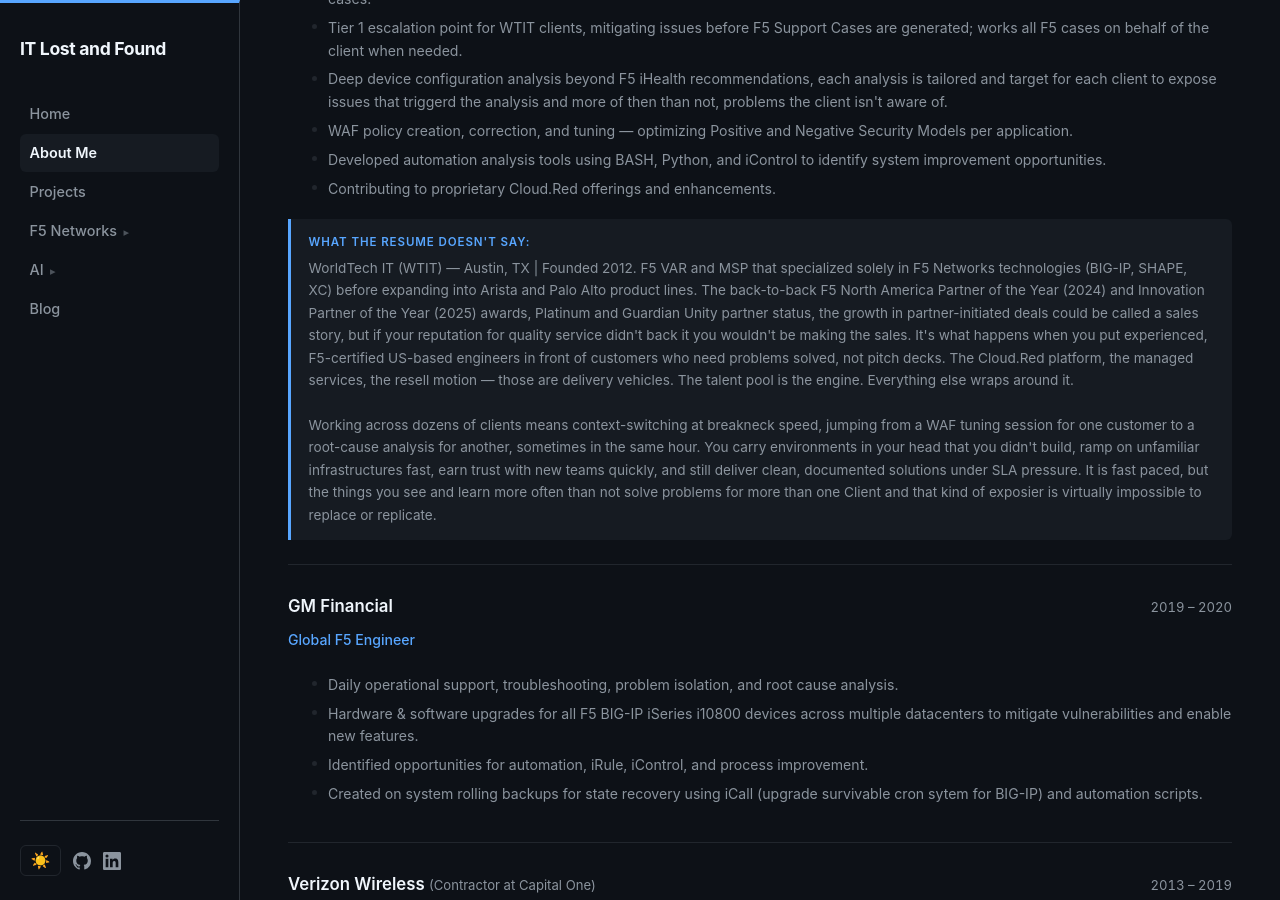
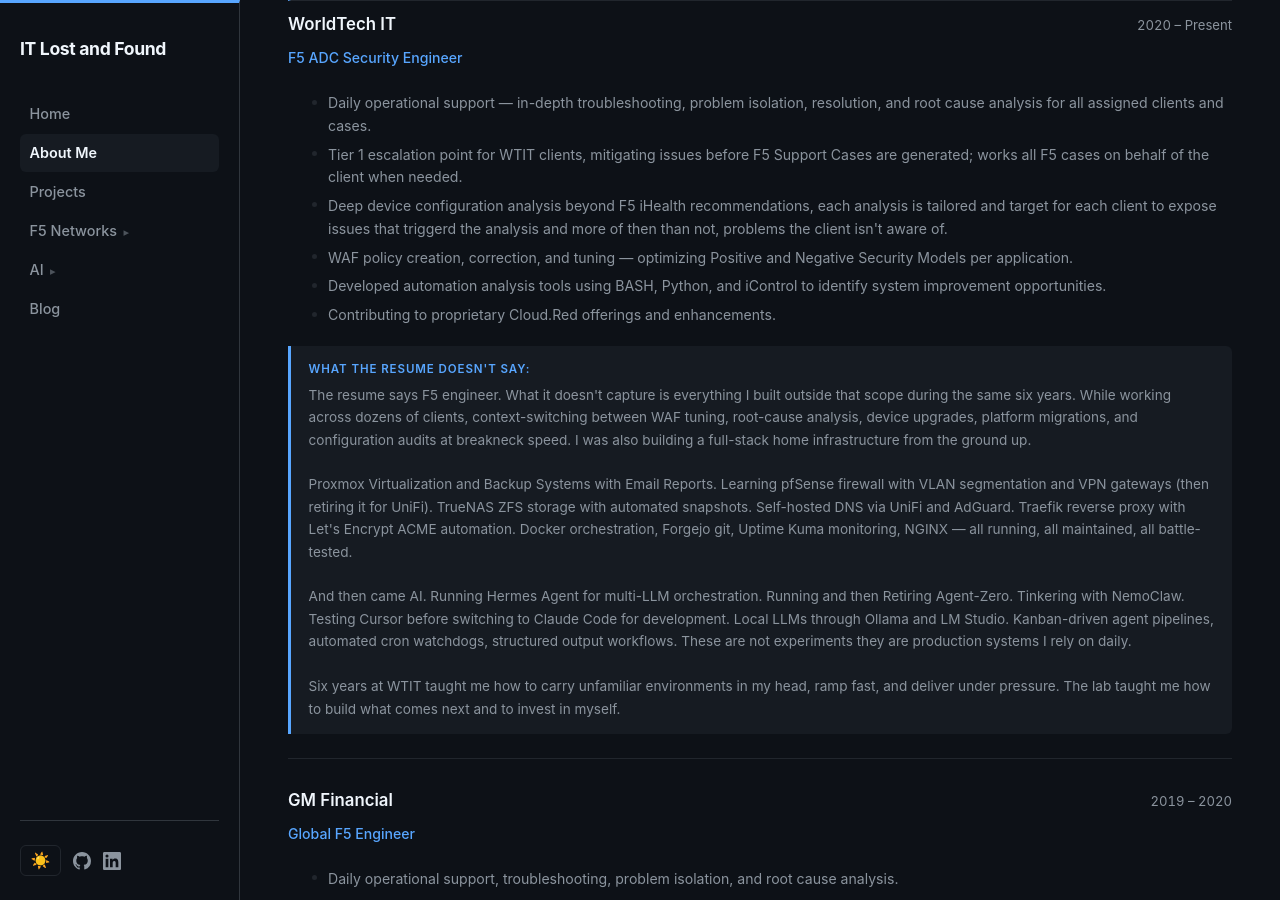
Before and after one commit to itlostandfound/Jekyll.GitHub, a Jekyll site: the page built from about.markdown, in a window 1280 px wide and 900 px high, scrolled down 2402 px. Built offline with Jekyll 4.4.1, drawn with Linux system fonts in a browser that asks for light colours; some of the changed text lies outside the part shown.

Commit message:
Revise about page content and structure

```diff
--- a/about.markdown
+++ b/about.markdown
@@ -6,15 +6,15 @@ permalink: /about/
 
 <div class="resume-hero">
   <h1 class="resume-name">Michael Yates</h1>
-  <p class="resume-tagline">F5 ADC Security Engineer &nbsp;·&nbsp; Infrastructure Architect &nbsp;·&nbsp; Automation Builder</p>
+  <p class="resume-tagline">Infrastructure Architect &nbsp;·&nbsp; Automation Engineer &nbsp;·&nbsp; AI Builder</p>
   <p class="resume-summary">Organized and motivated team player delivering valuable technology solutions and best practices for information assets, maximizing organization-wide productivity, and driving profitability. 20+ years across Unix systems, enterprise networking, load balancing, application security, and automation.</p>
   <div class="job-beyond">
     <span class="job-beyond-label">What the resume doesn't say:</span>
-    <p>I've been doing this long enough to remember when F5 ran on v9 with exposure to v3, and I've stuck around because the problems only got more interesting, not less. I'd rather spend the time automating myself out of a task than do it manually twice, because automation equals accuracy, and speed is the byproduct.<br />
+    <p>I've been doing infrastructure long enough to remember when F5 ran on v9, and the problems only got more interesting, not less. 20+ years of keeping things running taught me how systems fail, how to automate the fixes, and how to build so the 2 AM call never comes. The next set of problems — AI orchestration, agent pipelines, LLM-driven runbooks — is where that experience compounds.<br />
     <br />
-    I believe the best infrastructure is the kind nobody notices because it just works. The skillsets beyond my resume are an investment in myself, my future, and my ability to provide value.<br />
+    I believe the best infrastructure is the kind nobody notices because it just works. The skills beyond my resume aren't side projects — they're the direction I'm building toward.<br />
     <br />
-    AI orchestration, self-hosted infrastructure, LLM Wiki Brains, LLM Runbooks, automation I build because I'd rather script than repeat aren't hobbies. They're the direction I'm moving. 20+ years keeping things running, and I'm just getting started on what comes next.</p>
+    Self-hosted infrastructure that actually stays up, automation I build because I'd rather script than repeat, AI agents that turn knowledge into action — the compound leverage is real. Twenty years of infrastructure experience is the foundation, not the ceiling.</p>
   </div>
 </div>
 
@@ -41,6 +42,9 @@ permalink: /about/
         <li>Information Security, Risk Management</li>
         <li>TLS/SSL Cipher Suite Analysis</li>
         <li>TLS/SSL Security Assessment</li>
+        <span class="beyond-badge">Not on the resume</span>
+        <li>Let's Encrypt + ACME Certificate Automation (Traefik)</li>
+        <li>SSL/TLS Termination & End-to-End Encryption</li>
       </ul>
     </div>
 
@@ -63,6 +67,10 @@ permalink: /about/
         <li>UNIX BIND, Domain Management</li>
         <li>Multi-tier Network Architectures</li>
         <li>Network Segmentation / VLAN Management</li>
+        <span class="beyond-badge">Not on the resume</span>
+        <li>Cloudflare DNS Management</li>
+        <li>Dynamic DNS</li>
+        <li>UniFi DNS / AdGuard Hybrid</li>
       </ul>
     </div>
 
@@ -70,11 +78,15 @@ permalink: /about/
       <h3>Systems & Infrastructure</h3>
       <ul>
         <li>Solaris, IBM AIX, Linux, Windows, Mac</li>
-        <li>Disaster Recovery, System Monitoring</li>
+        <li>Disaster Recovery & System Monitoring</li>
         <span class="beyond-badge">Not on the resume</span>
-        <li>Docker & Docker Networking</li>
-        <li>ProxMox, pfSense, Unifi, TrueNAS</li>
-
+        <li>Proxmox VE Cluster (Virtualization & HA)</li>
+        <li>pfSense Firewall & VPN Gateway (Retired)</li>
+        <li>UniFi Network Management</li>
+        <li>TrueNAS ZFS Storage & Snapshots</li>
+        <li>Automated Backup Strategies & Testing</li>
+        <li>SMB/NFS Share Management</li>
+        <li>Offsite Replication & Disaster Recovery</li>
       </ul>
     </div>
 
@@ -84,38 +96,37 @@ permalink: /about/
         <li>HTTP Debugging, TCP Dump Analysis</li>
         <li>Wireshark</li>
         <li>Web Administration & Support</li>
-        <li>Let's Encrypt, Self-Hosting, Open Source</li>
+        <li>Self-Hosting, Open Source</li>
       </ul>
     </div>
 
     <div class="skill-card skill-card--beyond">
-      <h3>Home Lab & Homelab Infra <span class="beyond-badge">Not on the resume</span></h3>
+      <h3>Home Lab & Self-Hosted Infrastructure <span class="beyond-badge">Not on the resume</span></h3>
       <ul>
-        <li>Proxmox VE Cluster (Virtualization & HA)</li>
         <li>Docker & Docker Compose Orchestration</li>
         <li>Traefik Reverse Proxy & Dynamic Routing</li>
         <!-- <li>GitHub Actions & CI/CD Pipelines</li> - In-Progress for Created Application Publications -->
         <li>Jekyll Static Site Generation & GitHub Pages</li>
         <li>NGINX Web Server Administration</li>
+        <li>Forgejo Self-Hosted Git Repo</li>
+        <li>Uptime Kuma Monitoring & Alerting</li>
       </ul>
     </div>
 
     <div class="skill-card skill-card--beyond">
-      <h3>Self-Hosted Services <span class="beyond-badge">Not on the resume</span></h3>
+      <h3>Container Orchestration <span class="beyond-badge">Not on the resume</span></h3>
       <ul>
-        <li>Hermes AI Agent Orchestration (Multi-LLM)</li>
-        <li>Forgejo Self-Hosted Git Repo</li>
-        <!-- <li>Tailscale Mesh VPN</li> - Future Project - Roadmapped -->
-        <li>Uptime Kuma Monitoring & Alerting</li>
-        <li>pfSense Firewall & VPN Gateway (Retired)</li>
-        <li>UniFi Network Management</li>
-        <li>UniFi DNS / AdGuard Hybrid</li>
+        <li>K3s Lightweight Kubernetes (Pending Lab Redesign)</li>
+        <!-- <li>Helm Charts & Manifest Management</li> - Pending Lab Redesign -->
+        <li>Container Networking</li>
+        <li>Persistent Storage & Stateful Workloads</li>
       </ul>
     </div>
 
     <div class="skill-card skill-card--beyond">
-      <h3>AI & Automation Tooling <span class="beyond-badge">Not on the resume</span></h3>
+      <h3>AI & Agent Orchestration <span class="beyond-badge">Not on the resume</span></h3>
       <ul>
+        <li>Hermes Agent Orchestration (Multi-LLM)</li>
         <li>Claude Code, Local LLMs (Ollama & LM Studio)</li>
         <li>AI Agent Development & Prompt Engineering</li>
         <!-- <li>Python API Integrations & Scripting</li> - Lightly Used, but Future Planning for Custom Hermes and Claude Dashboard -->
@@ -123,36 +134,6 @@ permalink: /about/
         <li>Automated Cron Jobs & Watchdog Pipelines</li>
         <li>Structured Output & JSON Schema Workflows</li>
         <li>AI Memory & Token Efficiency Obsession</li>
-      </ul>
-    </div>
-
-    <div class="skill-card skill-card--beyond">
-      <h3>Storage & Backup <span class="beyond-badge">Not on the resume</span></h3>
-      <ul>
-        <li>TrueNAS ZFS Storage & Snapshots</li>
-        <li>Automated Backup Strategies & Testing</li>
-        <li>SMB/NFS Share Management</li>
-        <li>Offsite Replication & Disaster Recovery</li>
-      </ul>
-    </div>
-
-    <div class="skill-card skill-card--beyond">
-      <h3>DNS & TLS Automation <span class="beyond-badge">Not on the resume</span></h3>
-      <ul>
-        <li>Let's Encrypt + ACME Certificate Automation (Traefik)</li>
-        <li>Cloudflare DNS Management</li>
-        <li>Dynamic DNS</li>
-        <li>SSL/TLS Termination & End-to-End Encryption</li>
-      </ul>
-    </div>
-
-    <div class="skill-card skill-card--beyond">
-      <h3>Docker, Kubernetes, & Container Orchestration <span class="beyond-badge">Not on the resume</span></h3>
-      <ul>
-        <li>K3s Lightweight Kubernetes (Pending Lab Redsign)</li>
-        <!-- <li>Helm Charts & Manifest Management</li> - Pending Lab Redsign -->
-        <li>Container Networking</li>
-        <li>Persistent Storage & Stateful Workloads</li>
       </ul>
     </div>
 
@@ -222,9 +203,13 @@ permalink: /about/
     </ul>
     <div class="job-beyond">
       <span class="job-beyond-label">What the resume doesn't say:</span>
-      <p>WorldTech IT (WTIT) — Austin, TX | Founded 2012. F5 VAR and MSP that specialized solely in F5 Networks technologies (BIG-IP, SHAPE, XC) before expanding into Arista and Palo Alto product lines. The back-to-back F5 North America Partner of the Year (2024) and Innovation Partner of the Year (2025) awards, Platinum and Guardian Unity partner status, the growth in partner-initiated deals could be called a sales story, but if your reputation for quality service didn't back it you wouldn't be making the sales. It's what happens when you put experienced, F5-certified US-based engineers in front of customers who need problems solved, not pitch decks. The Cloud.Red platform, the managed services, the resell motion — those are delivery vehicles. The talent pool is the engine. Everything else wraps around it.<br />
+      <p>The resume says F5 engineer. What it doesn't capture is everything I built outside that scope during the same six years. While working across dozens of clients, context-switching between WAF tuning, root-cause analysis, device upgrades, platform migrations, and configuration audits at breakneck speed. I was also building a full-stack home infrastructure from the ground up.<br />
       <br />
-      Working across dozens of clients means context-switching at breakneck speed, jumping from a WAF tuning session for one customer to a root-cause analysis for another, sometimes in the same hour. You carry environments in your head that you didn't build, ramp on unfamiliar infrastructures fast, earn trust with new teams quickly, and still deliver clean, documented solutions under SLA pressure.  It is fast paced, but the things you see and learn more often than not solve problems for more than one Client and that kind of exposier is virtually impossible to replace or replicate.</p>
+      Proxmox Virtualization and Backup Systems with Email Reports. Learning pfSense firewall with VLAN segmentation and VPN gateways (then retiring it for UniFi). TrueNAS ZFS storage with automated snapshots. Self-hosted DNS via UniFi and AdGuard. Traefik reverse proxy with Let's Encrypt ACME automation. Docker orchestration, Forgejo git, Uptime Kuma monitoring, NGINX — all running, all maintained, all battle-tested.<br />
+      <br />
+      And then came AI. Running Hermes Agent for multi-LLM orchestration. Running and then Retiring Agent-Zero. Tinkering with NemoClaw. Testing Cursor before switching to Claude Code for development. Local LLMs through Ollama and LM Studio. Kanban-driven agent pipelines, automated cron watchdogs, structured output workflows. These are not experiments they are production systems I rely on daily.<br />
+      <br />
+      Six years at WTIT taught me how to carry unfamiliar environments in my head, ramp fast, and deliver under pressure. The lab taught me how to build what comes next and to invest in myself.</p>
     </div>
   </div>
 
```
Also changed, not shown: other parts of about.markdown (+1 -0 lines).
